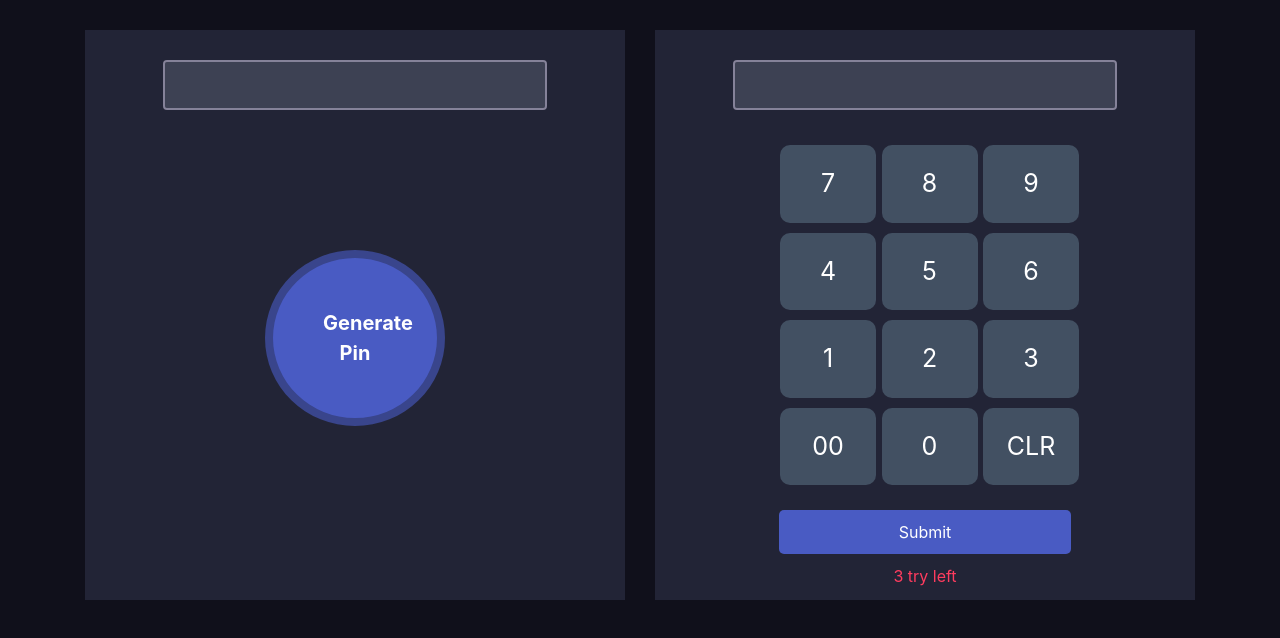
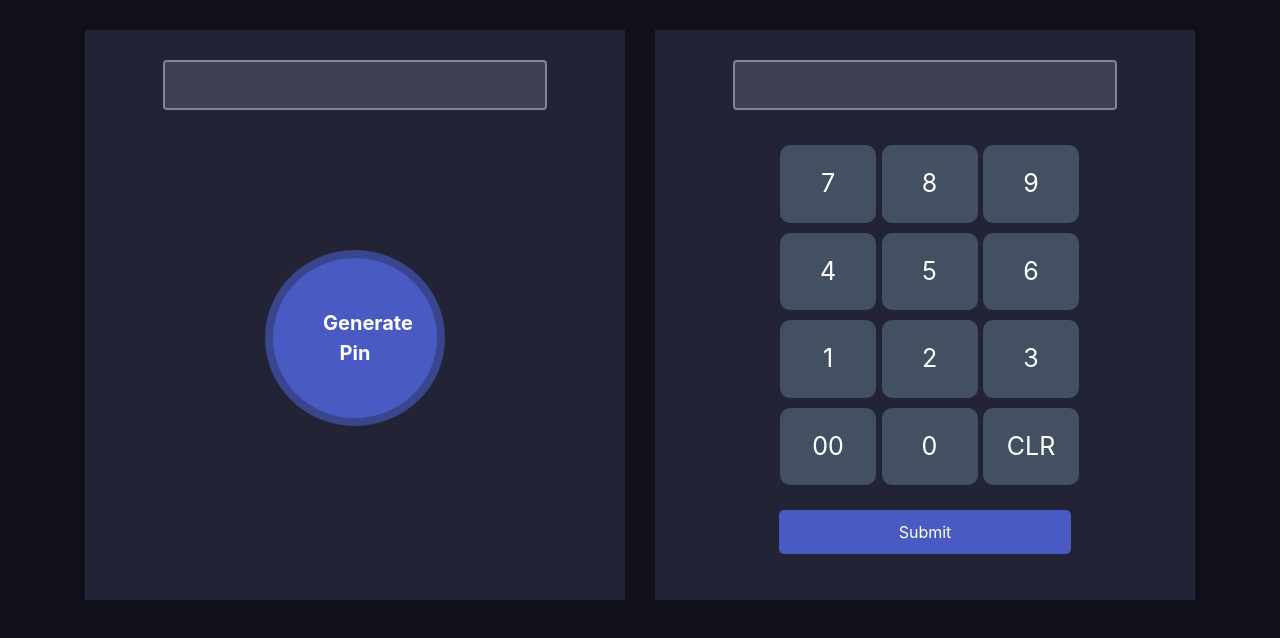
Before and after one commit to Shakil5161/pin-matcher, a plain HTML site: page index.html in a window 1280 px wide. Drawn offline with nearby package versions, Linux system fonts and the light colour scheme.

Commit message:
pin-matcher-done

```diff
--- a/index.html
+++ b/index.html
@@ -46,7 +46,7 @@
                             </div>
                             <div>
                                 <button onclick="submit()" type="submit" class="submit-btn">Submit</button>
-                                <p class="action-left">3 try left</p>
+
                             </div>
                         </div>
                     </div>
```
